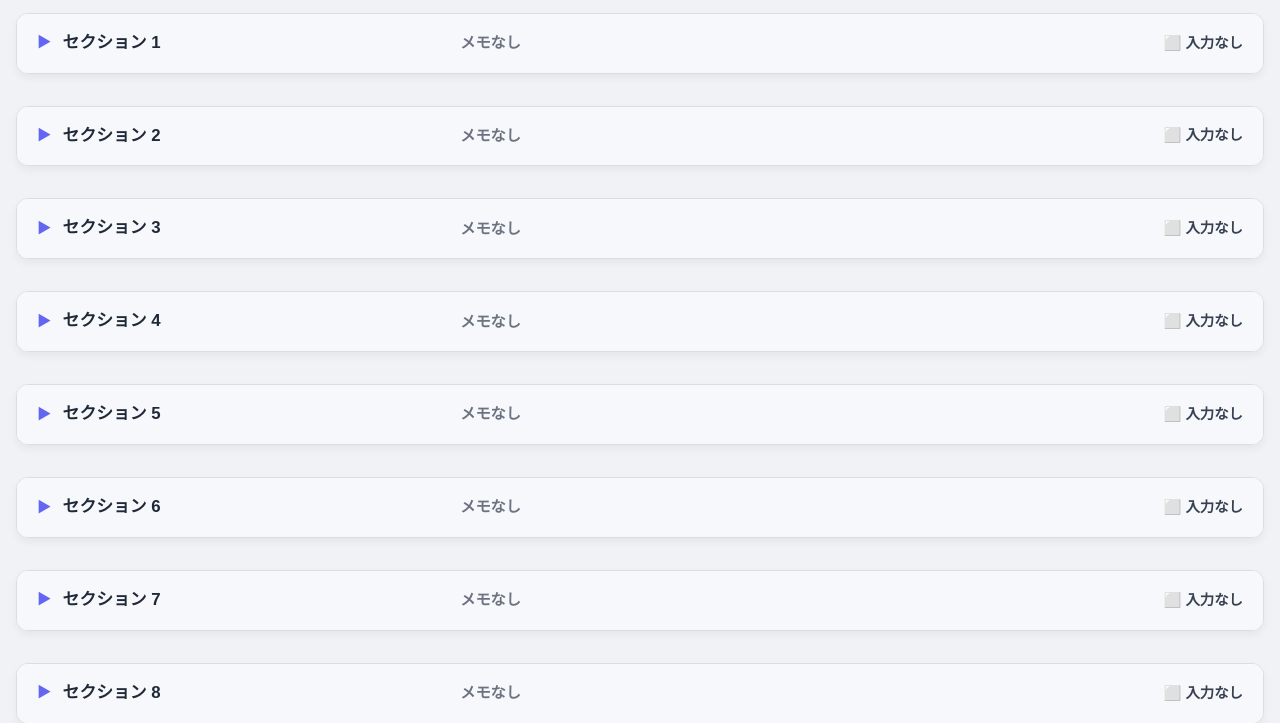
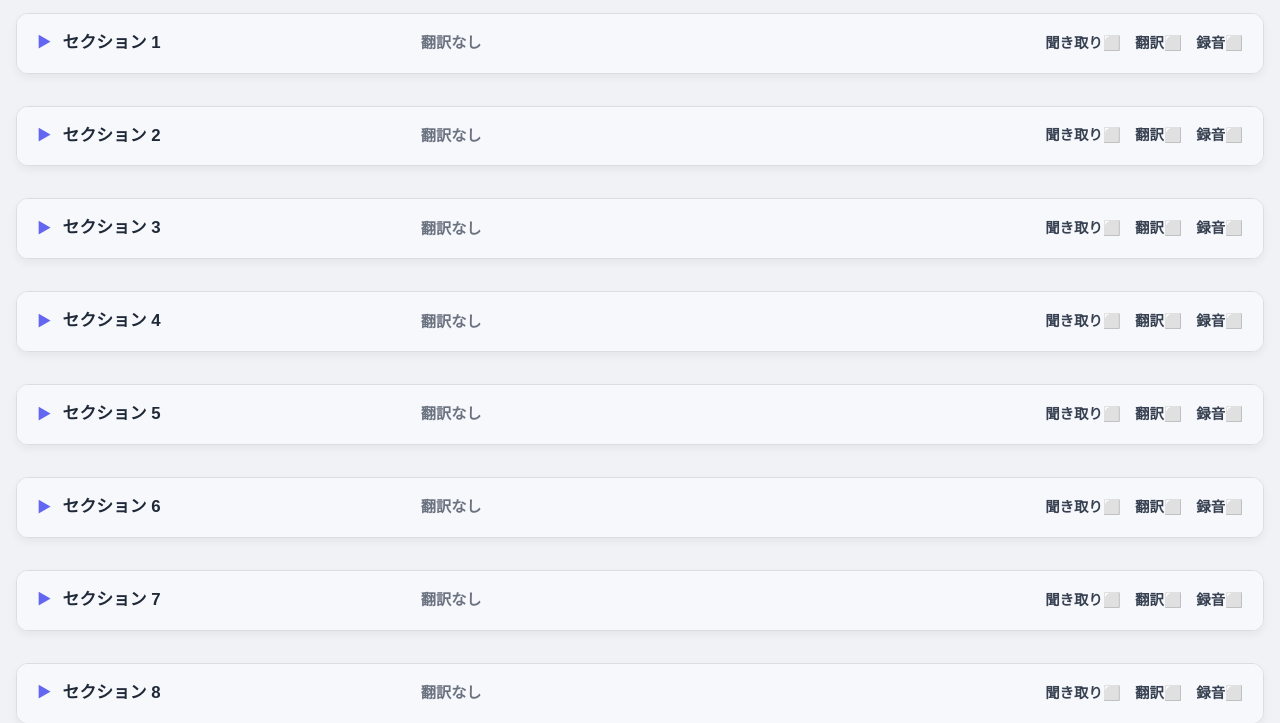
Before and after one commit to open-hearted/beta, a website: page preview_multiple_sections_with_pronunciation_assessment.html in a window 1280 px wide. Shown: the part 92-815 px from the top of the page. Drawn offline with Linux system fonts and the light colour scheme.

Commit message:
録音カードのステータス表示を改善し、聞き取り、翻訳、録音の進捗を明確に表示するように変更

```diff
--- a/preview_multiple_sections_with_pronunciation_assessment.html
+++ b/preview_multiple_sections_with_pronunciation_assessment.html
@@ -119,28 +119,32 @@ function updateEntrySummary(idx) {
   const syncText = document.getElementById(`syncStatus_${idx}`)?.textContent?.trim() || "";
   const isDirty = entryEl?.dataset?.dirty === '1';
 
-  const parts = [];
-  if (isDirty) parts.push("✏️ 未保存");
-  if (noteVal) parts.push("📝 メモ");
-  if (transVal) parts.push("🌐 訳文");
-  if (listeningFeedback) parts.push("👂 評価");
-  if (translationFeedback) parts.push("🈶 評価");
-  if (recCount) parts.push(`🎤 ${recCount}件`);
-  if (/保存中/.test(syncText)) parts.push("☁ 保存中");
-  else if (/保存済/.test(syncText) || /読み込み/.test(syncText)) parts.push("☁ 同期済");
-  else if (/失敗/.test(syncText)) parts.push("⚠️ 要確認");
-  else if (/ありません/.test(syncText)) parts.push("☁ 未同期");
-
-  if (!parts.length) parts.push("⬜ 入力なし");
-  if (statusEl) statusEl.textContent = parts.join(" ・ ");
+  const listeningDone = Boolean(noteVal || listeningFeedback);
+  const translationDone = Boolean(transVal || translationFeedback);
+  const recordingDone = recCount > 0;
+  if (statusEl) {
+    const statuses = [
+      `聞き取り${listeningDone ? '✅' : '⬜'}`,
+      `翻訳${translationDone ? '✅' : '⬜'}`,
+      `録音${recordingDone ? '✅' : '⬜'}`
+    ];
+    statusEl.textContent = statuses.join('　');
+    const extras = [];
+    if (isDirty) extras.push('未保存の変更あり');
+    if (/保存中/.test(syncText)) extras.push('保存中');
+    else if (/保存済/.test(syncText) || /読み込み/.test(syncText)) extras.push('サーバーと同期済み');
+    else if (/失敗/.test(syncText)) extras.push('保存に失敗');
+    else if (/ありません/.test(syncText)) extras.push('サーバーデータなし');
+    statusEl.title = extras.join(' / ');
+  }
 
   if (snippetEl) {
-    const source = noteVal || transVal;
+    const source = transVal;
     if (source) {
       const normalized = source.replace(/\s+/g, " ").trim();
       snippetEl.textContent = normalized.length > 60 ? `${normalized.slice(0, 60)}…` : normalized;
     } else {
-      snippetEl.textContent = "メモなし";
+      snippetEl.textContent = "翻訳なし";
     }
   }
 }
```
